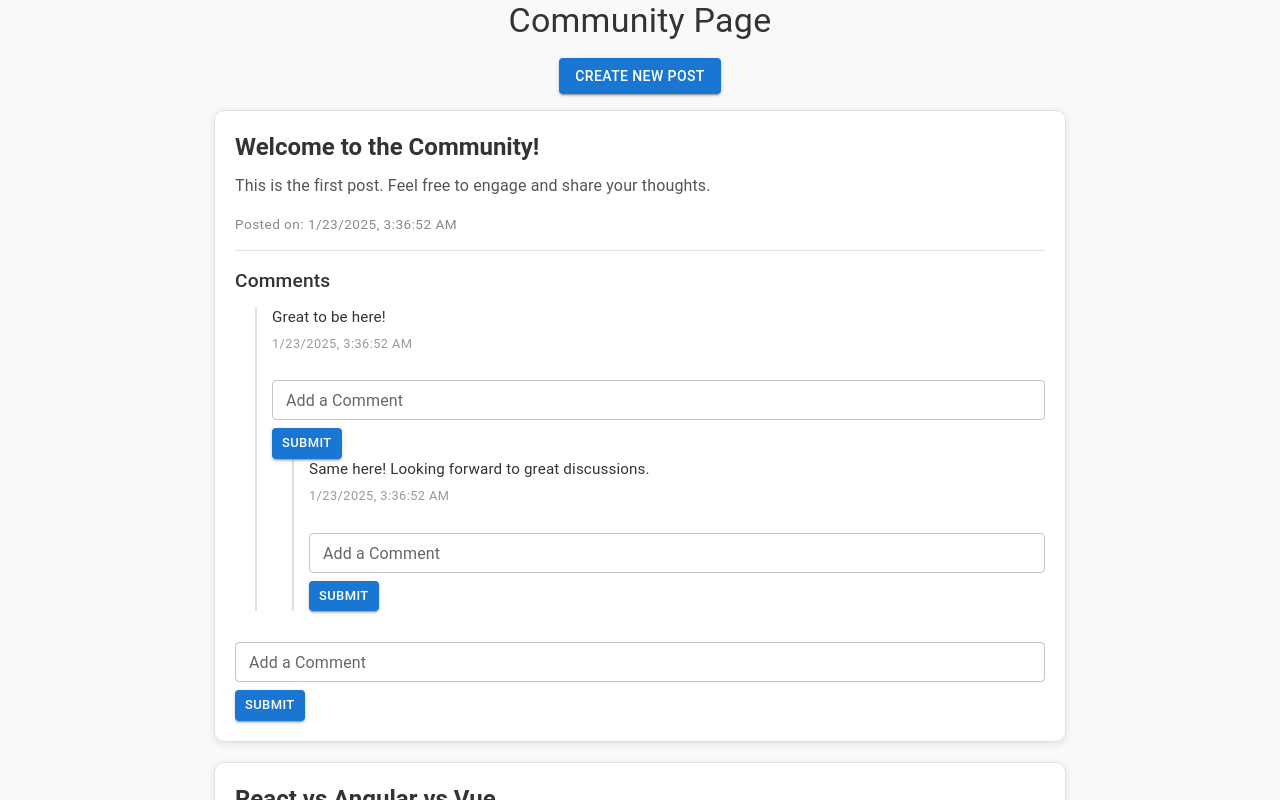
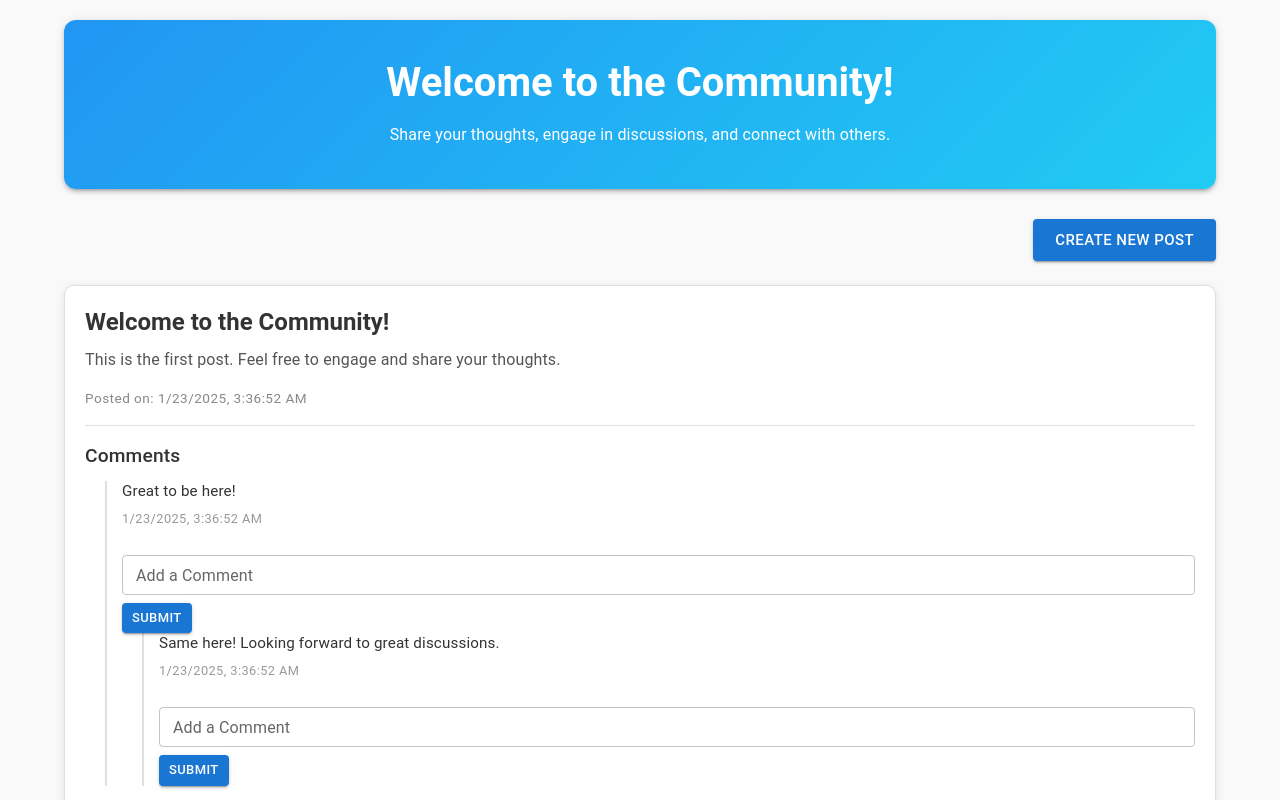
Before and after one commit to abrsh6266/community-page, a React (Vite) app: page / in a window 1280 px wide. Shown: the top 800 px of the page. Built offline with nearby package versions, Linux system fonts and the light colour scheme.

Commit message:
global css updated with better styling and content

```diff
--- a/src/pages/CommunityPage.tsx
+++ b/src/pages/CommunityPage.tsx
@@ -1,5 +1,12 @@
 import React, { useState } from "react";
-import { Container, Typography, Box, Button, Pagination } from "@mui/material";
+import {
+  Container,
+  Typography,
+  Box,
+  Button,
+  Pagination,
+  Paper,
+} from "@mui/material";
 import { usePosts, Post } from "../hooks/usePosts";
 import PostForm from "../components/Forms/PostForm";
 import PostCard from "../components/PostCard";
@@ -27,10 +34,16 @@ const CommunityPage: React.FC = () => {
   };
 
   return (
-    <Container maxWidth="md">
-      <Typography variant="h4" align="center" gutterBottom>
-        Community Page
-      </Typography>
+    <Container maxWidth="lg" className="community-page">
+      {/* Hero Section */}
+      <Paper className="hero-section" elevation={3}>
+        <Typography variant="h3" align="center" gutterBottom>
+          Welcome to the Community!
+        </Typography>
+        <Typography variant="subtitle1" align="center">
+          Share your thoughts, engage in discussions, and connect with others.
+        </Typography>
+      </Paper>
 
       {/* Error/Loading State */}
       {error && <Typography color="error">{error}</Typography>}
@@ -43,17 +56,23 @@ const CommunityPage: React.FC = () => {
           onCancel={() => setIsAddingPost(false)}
         />
       ) : (
-        <Box display="flex" justifyContent="center" marginY={2}>
-          <Button variant="contained" onClick={() => setIsAddingPost(true)}>
+        <Box display="flex" justifyContent="end" marginY={3}>
+          <Button
+            variant="contained"
+            size="large"
+            onClick={() => setIsAddingPost(true)}
+          >
             Create New Post
           </Button>
         </Box>
       )}
 
       {/* Post List */}
-      {posts.map((post: Post) => (
-        <PostCard key={post.id} post={post} onAddComment={addComment} />
-      ))}
+      <Box className="post-list">
+        {posts.map((post: Post) => (
+          <PostCard key={post.id} post={post} onAddComment={addComment} />
+        ))}
+      </Box>
 
       {/* Pagination */}
       <Box display="flex" justifyContent="center" marginY={4}>
@@ -63,6 +82,13 @@ const CommunityPage: React.FC = () => {
           onChange={(_, page) => changePage(page)}
         />
       </Box>
+
+      {/* Footer */}
+      <Box className="footer" marginTop={6}>
+        <Typography variant="caption" align="center" display="block">
+          © 2025 Community Page. All rights reserved.
+        </Typography>
+      </Box>
     </Container>
   );
 };
--- a/src/styles/globals.scss
+++ b/src/styles/globals.scss
@@ -6,16 +6,52 @@ body {
   color: #333;
 }
 
-h1,
-h2,
-h3,
-h4,
-h5,
-h6 {
-  font-weight: bold;
-  margin: 0;
+.community-page {
+  padding: 20px;
+
+  .hero-section {
+    padding: 40px;
+    background: linear-gradient(135deg, #2196f3, #21cbf3);
+    color: #ffffff;
+    border-radius: 12px;
+    margin-bottom: 30px;
+    text-align: center;
+
+    h3 {
+      font-size: 2.5rem;
+      font-weight: bold;
+    }
+
+    subtitle1 {
+      font-size: 1.2rem;
+      font-weight: 300;
+    }
+  }
+
+  .post-list {
+    gap: 20px;
+
+    .post-item {
+      flex: 1 1 calc(33.333% - 20px);
+      margin-bottom: 20px;
+      transition: transform 0.3s ease, box-shadow 0.3s ease;
+
+      &:hover {
+        transform: translateY(-10px);
+        box-shadow: 0 4px 8px rgba(0, 0, 0, 0.1);
+      }
+    }
+  }
+
+  .footer {
+    margin-top: 30px;
+    padding: 20px;
+    background-color: #f8f9fa;
+    text-align: center;
+
+    p {
+      font-size: 0.9rem;
+      color: #666;
+    }
+  }
 }
-
-button {
-  cursor: pointer;
-}
```
